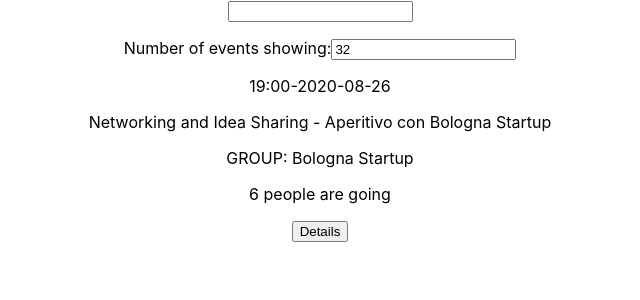
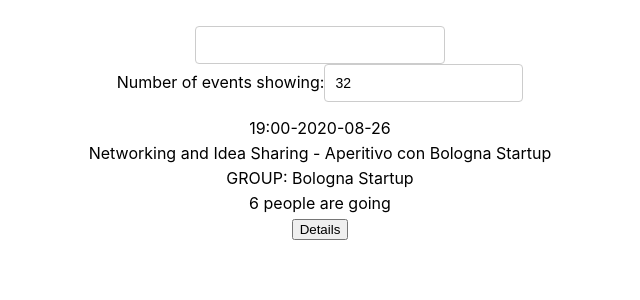
Before and after one commit to skouroufexis/meetup, a React (Create React App) app: page / in a window 1280 px wide. Shown: the top 300 px of the page, without its empty margins (320-960 px from the left). Built offline with nearby package versions, Linux system fonts and the light colour scheme.

Commit message:
Update App.css
Add styles

```diff
--- a/src/App.css
+++ b/src/App.css
@@ -1,38 +1,104 @@
 .App {
   text-align: center;
+  padding: 2% 5%;
 }
 
-.App-logo {
-  height: 40vmin;
-  pointer-events: none;
+.App * {
+  box-sizing: border-box;
 }
 
-@media (prefers-reduced-motion: no-preference) {
-  .App-logo {
-    animation: App-logo-spin infinite 20s linear;
-  }
+ul {
+  padding: 0;
+  list-style: none;
 }
 
-.App-header {
-  background-color: #282c34;
-  min-height: 100vh;
+p {
+  margin: 5px 0;
+}
+
+input[type="text"], input[type="number"] {
+  padding: 8px 6px 8px 10px;
+  border-radius: 4px;
+  outline: none;
+  border: 1px solid #ccc;
+  font-size: 14px;
+  line-height: 20px;
+  align-self: center;
+  height: 38px;
+}
+
+.city {
+  width: 250px;
+}
+
+.CitySearch {
   display: flex;
   flex-direction: column;
-  align-items: center;
-  justify-content: center;
-  font-size: calc(10px + 2vmin);
-  color: white;
 }
 
-.App-link {
-  color: #61dafb;
+.suggestions {
+  width: 250px;
+  align-self: center;
+  margin: 0;
+  font-size: 14px;
 }
 
-@keyframes App-logo-spin {
-  from {
-    transform: rotate(0deg);
-  }
-  to {
-    transform: rotate(360deg);
-  }
+.suggestions > li {
+  text-align: left;
+  padding: 8px 6px 8px 10px;
+  background-color: #eee;
+  cursor: default;
 }
+
+.suggestions > li:last-child {
+  border-bottom-left-radius: 4px;
+  border-bottom-right-radius: 4px;
+}
+
+
+.suggestions > li:hover {
+  background-color: #BCDCDB;
+}
+
+.Event {
+  padding: 10px 10px 20px;
+  margin-bottom: 10px;
+  text-align: left;
+  border: 1px solid #ccc;
+  border-radius: 4px;
+  position: relative;
+}
+
+.details-btn {
+  position: absolute;
+  right: 5px;
+  bottom: 5px;
+  padding: 5px 8px;
+  border-radius: 4px;
+  outline: none;
+  cursor: pointer;
+}
+
+.name {
+  font-size: 18px;
+  font-weight: 600;
+}
+
+.group-name {
+  text-transform: uppercase;
+  font-size: 14px;
+}
+
+.going, .visibility {
+  font-style: italic;
+}
+
+.description {
+  overflow-x: hidden;
+}
+
+.number-of-events {
+  width: 80px;
+  margin: 20px 0 50px;
+  text-align: right;
+}
```
